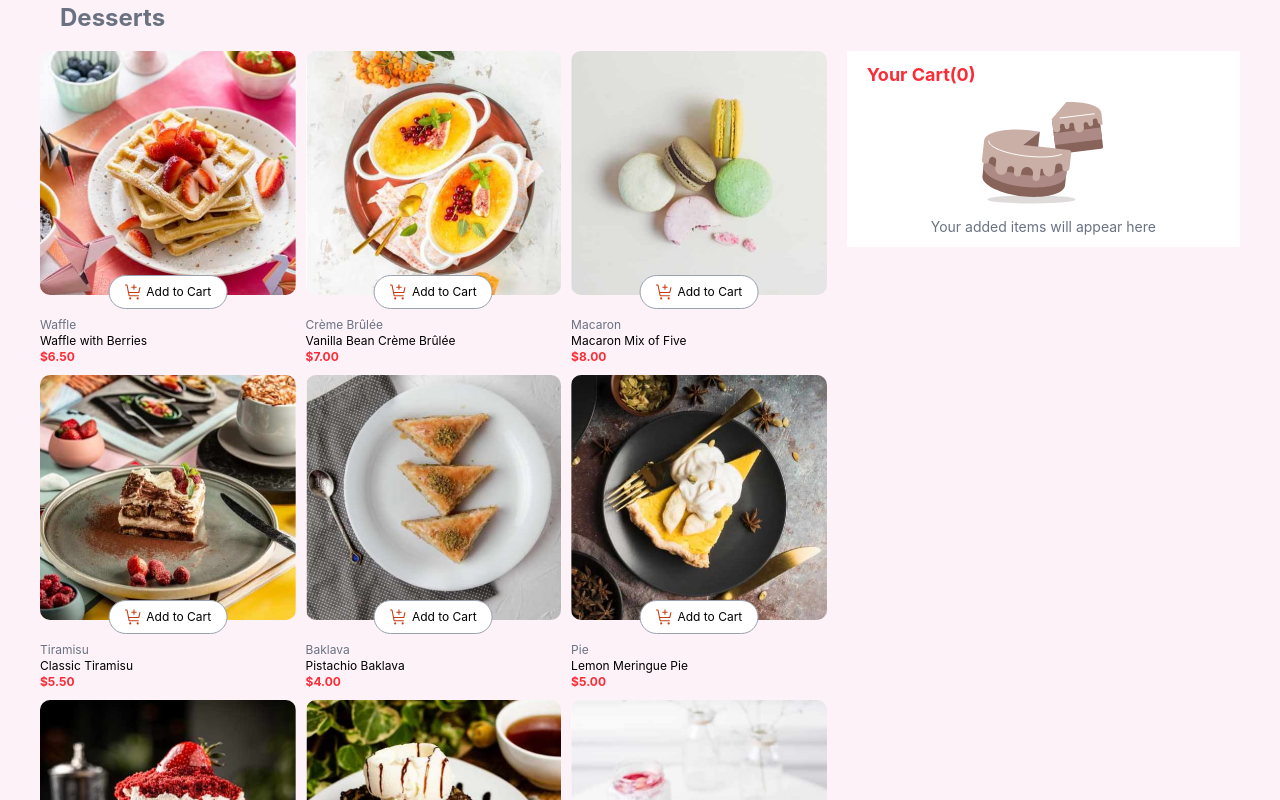
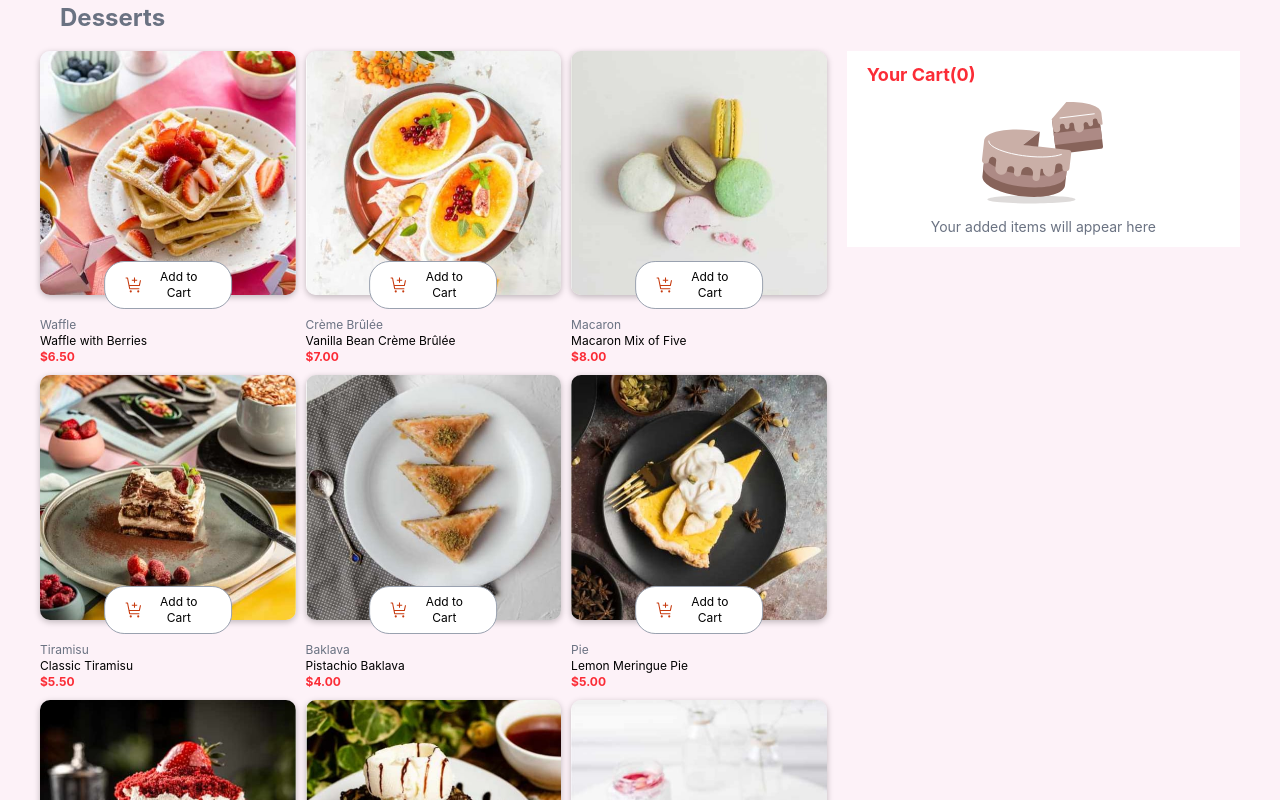
Before and after one commit to okedo01/products, a React (Vite) app in the folder product_list/: page / in a window 1280 px wide. Shown: the top 800 px of the page. Built offline with nearby package versions, Linux system fonts and the light colour scheme; a web font is replaced by a local one.

Commit message:
Complete footer

```diff
--- a/product_list/src/components/ProductCard.jsx
+++ b/product_list/src/components/ProductCard.jsx
@@ -18,7 +18,7 @@ export default function ProductCard({ product, addToCart, cart, increaseQuantity
                         <button className='quantity-btn' onClick={() => increaseQuantity(product)}>+</button>
                     </div>
                 ) : (
-                    <button onClick={() => addToCart(product)} className="add-to-cart absolute bottom-14 left-1/2 -translate-x-1/2 flex items-center gap-1 bg-white border-gray-400 border rounded-full px-5">
+                    <button onClick={() => addToCart(product)} className="add-to-cart absolute bottom-14 left-1/2 -translate-x-1/2 flex items-center gap-1 bg-white border-gray-400 border rounded-full">
                         <img src={cartIcon} alt="Cart" />
                         <span className='text-xs'>Add to Cart</span>
                     </button>
--- a/product_list/src/index.css
+++ b/product_list/src/index.css
@@ -47,16 +47,25 @@ body {
     margin-bottom: 22px;
     width: 100%;
     border-radius: 10px;
+    box-shadow: 0 2px 6px rgba(0, 0, 0, 0.25);
 }
 .product-card .product-image.selected {
     border: 1px solid red;
 }
 
-.product-card button {
+.product-card .quantity-control button {
     display: flex;
     justify-content: space-between;
     align-items: center;
-    padding: 7px 15px;
+    padding: 7px 25px;
+    border-radius: 20px;
+    cursor: pointer;
+}
+.product-card .add-to-cart {
+    display: flex;
+    justify-content: center;
+    align-items: center;
+    padding: 7px 20px;
     border-radius: 20px;
     cursor: pointer;
 }
@@ -68,6 +77,9 @@ body {
     .add-to-cart {
         width: 160px;
     }
+    .product-card .add-to-cart {
+    gap: 10px;
+}
 
     .quantity-control {
         justify-content: space-between;
```
